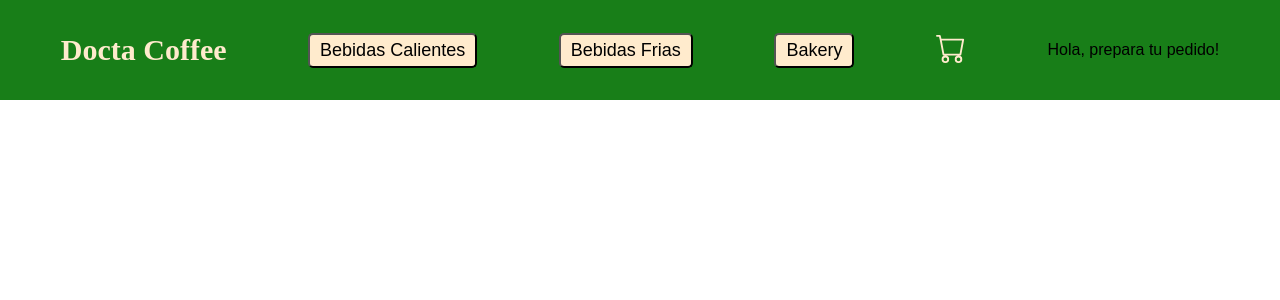
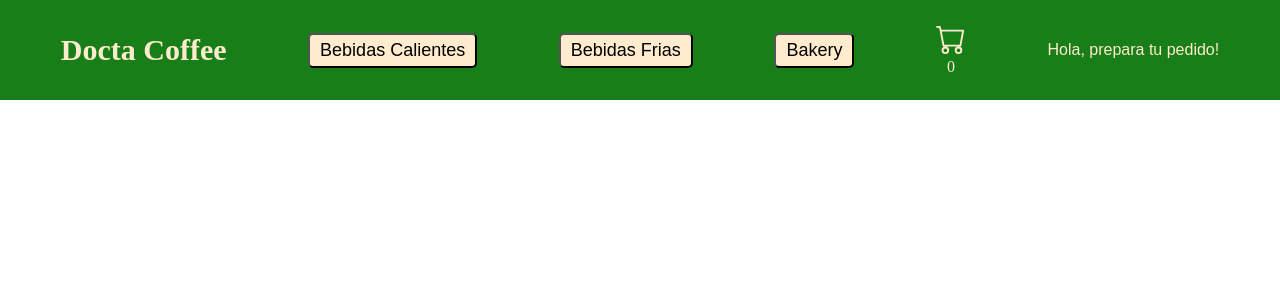
Before and after one commit to dieguixo/CoderReact, a React (Vite) app: page / in a window 1280 px wide. Shown: the top 300 px of the page. Built offline with nearby package versions, Linux system fonts and the light colour scheme.

Commit message:
color blanched almond

```diff
--- a/src/components/CartWidget.jsx
+++ b/src/components/CartWidget.jsx
@@ -1,12 +1,15 @@
+import { useState } from "react"
 
 export const CartWidget = ({CartWidget}) => {
+    const [cantidad, setCantidad] = useState (0)
+
     return (
         <div>
             {/*} <p className="CartWidget"> {CartWidget} </p>     */}
             <svg xmlns="http://www.w3.org/2000/svg" width="30" height="30" fill="blanchedalmond" class="bi bi-cart" viewBox="0 0 16 16">
                 <path d="M0 1.5A.5.5 0 0 1 .5 1H2a.5.5 0 0 1 .485.379L2.89 3H14.5a.5.5 0 0 1 .491.592l-1.5 8A.5.5 0 0 1 13 12H4a.5.5 0 0 1-.491-.408L2.01 3.607 1.61 2H.5a.5.5 0 0 1-.5-.5M3.102 4l1.313 7h8.17l1.313-7zM5 12a2 2 0 1 0 0 4 2 2 0 0 0 0-4m7 0a2 2 0 1 0 0 4 2 2 0 0 0 0-4m-7 1a1 1 0 1 1 0 2 1 1 0 0 1 0-2m7 0a1 1 0 1 1 0 2 1 1 0 0 1 0-2"/>
             </svg>
-            <p></p>
+            <p className="cantidad">{cantidad}</p>
         </div>
     )
 }
--- a/src/components/ItemListContainer.jsx
+++ b/src/components/ItemListContainer.jsx
@@ -1,7 +1,5 @@
-import { useState } from "react"
 
 export const ItemListContainer = ({mensaje}) => {
-    const [cantidad, setCantidad] = useState (0)
     return (
         <div>
             <p className="mensaje">{mensaje}</p>
--- a/src/styles/App.css
+++ b/src/styles/App.css
@@ -35,9 +35,15 @@
     font-size: 16px;
     font-family: Arial, Helvetica, sans-serif;
     background-color: rgb(rgb(12, 74, 14));
+    color: blanchedalmond;
 
 }
 
 .carrito {
     font-size: 100px;
 }
+
+.cantidad {
+    color: blanchedalmond;
+    text-align: center;
+}
```
